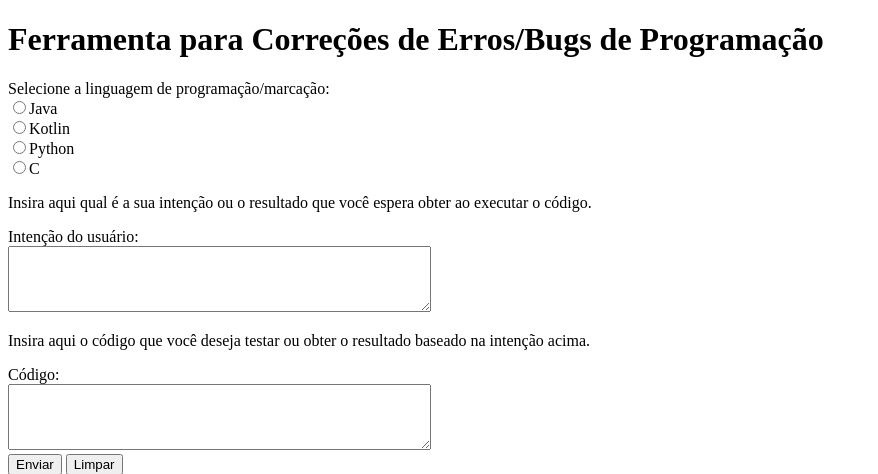
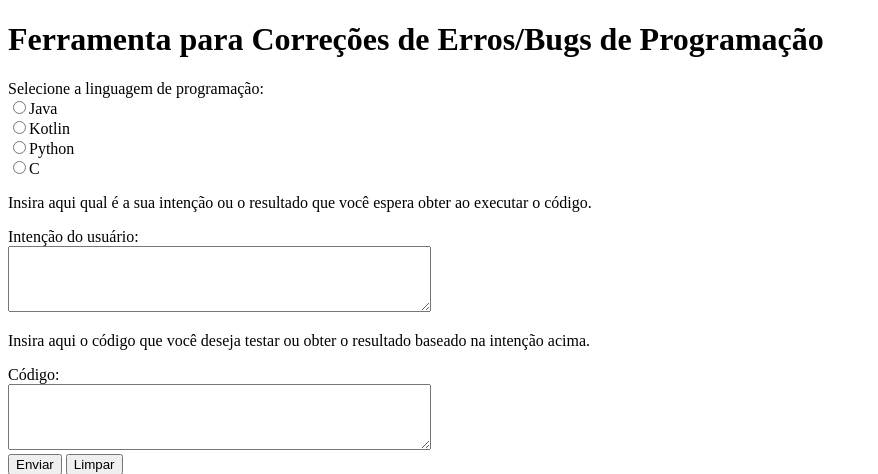
Before and after one commit to antoniosa28/Flask, a Flask app: page / in a window 1280 px wide. Shown: the top 474 px of the page, without its empty margins (0-878 px from the left). Run offline with Flask 3, Linux system fonts and the light colour scheme.

Commit message:
Tirei o marcacao no texto

```diff
--- a/templates/index.html
+++ b/templates/index.html
@@ -11,7 +11,7 @@
     <form method="POST">
       <div>
         <label for="language"
-          >Selecione a linguagem de programação/marcação:</label
+          >Selecione a linguagem de programação:</label
         ><br />
         <input type="radio" id="java" name="language" value="Java" {% if
         request.form.language == 'Java' %}checked{% endif %} />Java<br />
```
